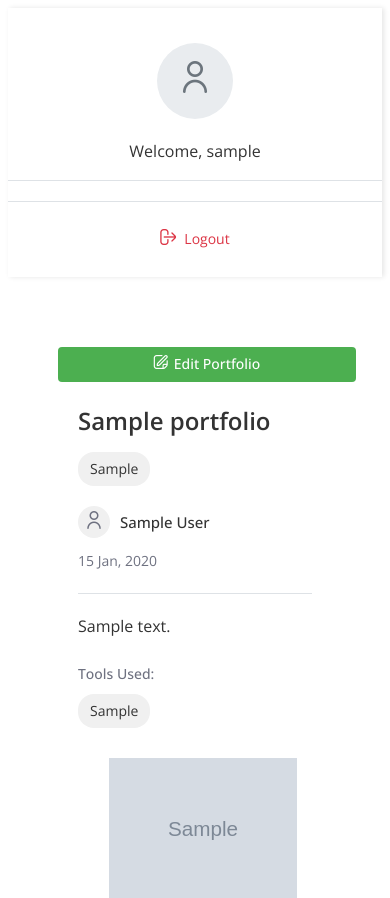
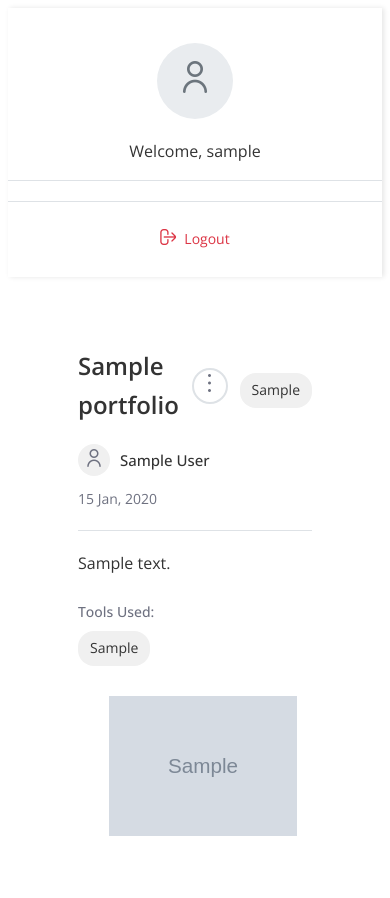
Before and after one commit to Eunice-Foo/SMMTC-Digital-Logbook, a PHP site: page /view_portfolio.php?id=1 in a window 390 px wide. Shown: the top 898 px of the page. After the commit the page ends 836 px from the top, so only its background shows below. Run offline with PHP 8.4, Linux system fonts and the light colour scheme; the visitor is signed in with stand-in values (Sample User, id 1); tables that the repository leaves empty or names only in its code hold one stand-in row (values such as "Sample post"); grey boxes marked "Sample" are stand-in pictures; some libraries are stand-ins or nearby versions.

Commit message:
Done three dot menu

```diff
--- /dev/null
+++ b/components/three_dot_menu.php
@@ -0,0 +1,195 @@
+<?php
+/**
+ * Renders a three-dot menu for actions
+ *
+ * @param int $portfolio_id The ID of the portfolio
+ */
+function renderThreeDotMenu($portfolio_id) {
+    ?>
+    <div class="three-dot-menu">
+        <button class="three-dot-btn" onclick="toggleMenu(event)">
+            <i class="fi fi-rr-menu-dots-vertical"></i>
+        </button>
+        <div class="menu-dropdown" id="portfolioMenu">
+            <a href="edit_portfolio.php?id=<?php echo $portfolio_id; ?>" class="menu-item">
+                <i class="fi fi-rr-edit"></i> Edit
+            </a>
+            <div class="menu-divider"></div>
+            <button class="menu-item delete-item" onclick="confirmDeletePortfolio(<?php echo $portfolio_id; ?>)">
+                <i class="fi fi-rr-trash"></i> Delete Portfolio
+            </button>
+        </div>
+    </div>
+    <?php
+}
+?>
+
+<style>
+.three-dot-menu {
+    position: relative;
+    display: inline-block;
+    margin-left: auto; /* Pushes menu to the right */
+}
+
+.three-dot-btn {
+    background: none;
+    border: 2px solid var(--border-color);
+    width: 36px;
+    height: 36px;
+    color: var(--text-secondary);
+    cursor: pointer;
+    border-radius: 50%;
+    display: flex;
+    align-items: center;
+    justify-content: center;
+    transition: all 0.2s ease;
+    padding: 0; /* Removed padding */
+}
+
+.three-dot-btn i {
+    font-size: 18px;
+    color: var(--text-secondary); /* Set icon color to text-secondary */
+}
+
+.three-dot-btn:hover {
+    background-color: rgba(0, 0, 0, 0.05);
+    border-color: var(--primary-color);
+}
+
+.three-dot-btn:hover i {
+    color: var(--primary-color); /* Icon color changes on hover */
+}
+
+.menu-dropdown {
+    position: absolute;
+    right: 0;
+    top: 100%;
+    background-color: white;
+    min-width: 180px;
+    box-shadow: 0 2px 10px rgba(0,0,0,0.1);
+    border-radius: 8px;
+    display: none;
+    z-index: 100;
+    overflow: hidden;
+}
+
+.menu-item {
+    display: flex;
+    align-items: center;
+    gap: 8px;
+    padding: 12px 16px;
+    text-decoration: none;
+    color: var(--text-primary);
+    transition: background-color 0.2s ease;
+    cursor: pointer;
+    border: none;
+    background: none;
+    width: 100%;
+    text-align: left;
+    font-size: 14px;
+}
+
+.menu-item:hover {
+    background-color: rgba(0, 0, 0, 0.05);
+}
+
+.delete-item {
+    color: #dc3545;
+}
+
+.delete-item:hover {
+    background-color: rgba(220, 53, 69, 0.1);
+}
+
+.menu-divider {
+    height: 1px;
+    background-color: var(--border-color);
+    margin: 4px 0;
+}
+</style>
+
+<script>
+function toggleMenu(event) {
+    event.stopPropagation();
+    const menu = document.getElementById('portfolioMenu');
+    const isVisible = menu.style.display === 'block';
+
+    // Close any open menus first
+    closeAllMenus();
+
+    // Toggle this menu
+    if (!isVisible) {
+        menu.style.display = 'block';
+    }
+}
+
+function closeAllMenus() {
+    const menus = document.querySelectorAll('.menu-dropdown');
+    menus.forEach(menu => {
+        menu.style.display = 'none';
+    });
+}
+
+// Close menu when clicking outside
+document.addEventListener('click', function() {
+    closeAllMenus();
+});
+
+function confirmDeletePortfolio(portfolioId) {
+    // Check if toast functions exist for better UX
+    if (typeof showWarningToast === 'function') {
+        showWarningToast(
+            'Are you sure you want to delete this portfolio item? This action cannot be undone.',
+            'Confirm Delete',
+            'Delete',
+            function() { deletePortfolio(portfolioId); }
+        );
+    } else {
+        // Fallback to standard confirm
+        if (confirm('Are you sure you want to delete this portfolio item? This action cannot be undone.')) {
+            deletePortfolio(portfolioId);
+        }
+    }
+}
+
+function deletePortfolio(portfolioId) {
+    // Send AJAX request to delete the portfolio
+    fetch('delete_portfolio.php', {
+        method: 'POST',
+        headers: {
+            'Content-Type': 'application/x-www-form-urlencoded',
+        },
+        body: 'portfolio_id=' + portfolioId
+    })
+    .then(response => response.json())
+    .then(data => {
+        if (data.success) {
+            // Show success message and redirect
+            if (typeof showSuccessToast === 'function') {
+                showSuccessToast('Portfolio deleted successfully', 'Deleted');
+                setTimeout(() => {
+                    window.location.href = 'portfolio.php';
+                }, 1500);
+            } else {
+                alert('Portfolio deleted successfully');
+                window.location.href = 'portfolio.php';
+            }
+        } else {
+            // Show error message
+            if (typeof showErrorToast === 'function') {
+                showErrorToast(data.message || 'Unknown error occurred', 'Error');
+            } else {
+                alert('Error: ' + (data.message || 'Unknown error occurred'));
+            }
+        }
+    })
+    .catch(error => {
+        console.error('Error:', error);
+        if (typeof showErrorToast === 'function') {
+            showErrorToast('Failed to connect to the server', 'Connection Error');
+        } else {
+            alert('Connection Error: Failed to delete portfolio');
+        }
+    });
+}
+</script>
--- a/view_portfolio.php
+++ b/view_portfolio.php
@@ -242,37 +242,25 @@ try {
             color: var(--primary-color);
         }
 
-        /* Edit button */
-        .edit-portfolio-btn {
-            position: absolute;
-            top: 20px;
-            right: 20px;
-            display: inline-flex;
-            align-items: center;
-            gap: 6px;
-            background-color: var(--primary-color);
-            color: white;
-            padding: 6px 12px;
-            border-radius: 4px;
-            text-decoration: none;
-            font-size: 14px;
-            font-weight: 500;
-            transition: background-color 0.2s ease;
-        }
-
-        .edit-portfolio-btn:hover {
-            background-color: var(--primary-hover);
-            text-decoration: none;
-            color: white;
-        }
-
-        .edit-portfolio-btn i {
-            font-size: 14px;
-        }
-
         /* Responsive design */
         @media (max-width: 768px) {
-            .portfolio-top-header, .portfolio-meta-row {
+            .portfolio-top-header {
+                flex-direction: row;  /* Keep as row even on mobile */
+                flex-wrap: wrap;      /* Allow wrapping */
+                justify-content: space-between; /* Space between title and menu */
+                align-items: center;  /* Center align items */
+            }
+
+            .portfolio-title {
+                flex: 1;  /* Take available space */
+            }
+
+            .category-tag {
+                order: 3;  /* Move category below title */
+                margin-top: 10px;
+            }
+
+            .portfolio-meta-row {
                 flex-direction: column;
                 align-items: flex-start;
                 gap: 12px;
@@ -280,13 +268,6 @@ try {
 
             .media-section {
                 width: 100%;
-            }
-
-            .edit-portfolio-btn {
-                position: static;
-                margin-top: 20px;
-                width: 100%;
-                justify-content: center;
             }
         }
     </style>
@@ -303,17 +284,18 @@ try {
     ?>
 
     <div class="main-content">
-        <?php if ($is_owner): ?>
-        <a href="edit_portfolio.php?id=<?php echo $portfolio_id; ?>" class="edit-portfolio-btn">
-            <i class="fi fi-rr-edit"></i> Edit Portfolio
-        </a>
-        <?php endif; ?>
-
         <div class="portfolio-container">
             <!-- Top header with title and category -->
             <div class="portfolio-top-header">
                 <h1 class="portfolio-title"><?php echo htmlspecialchars($portfolio['portfolio_title']); ?></h1>
                 <span class="category-tag"><?php echo htmlspecialchars($portfolio['category']); ?></span>
+
+                <?php if ($is_owner): ?>
+                    <?php
+                    require_once 'components/three_dot_menu.php';
+                    renderThreeDotMenu($portfolio_id);
+                    ?>
+                <?php endif; ?>
             </div>
 
             <!-- User info and date row -->
```
Also changed, not shown: delete_portfolio.php (added, +83 -0 lines), 1 other file.
